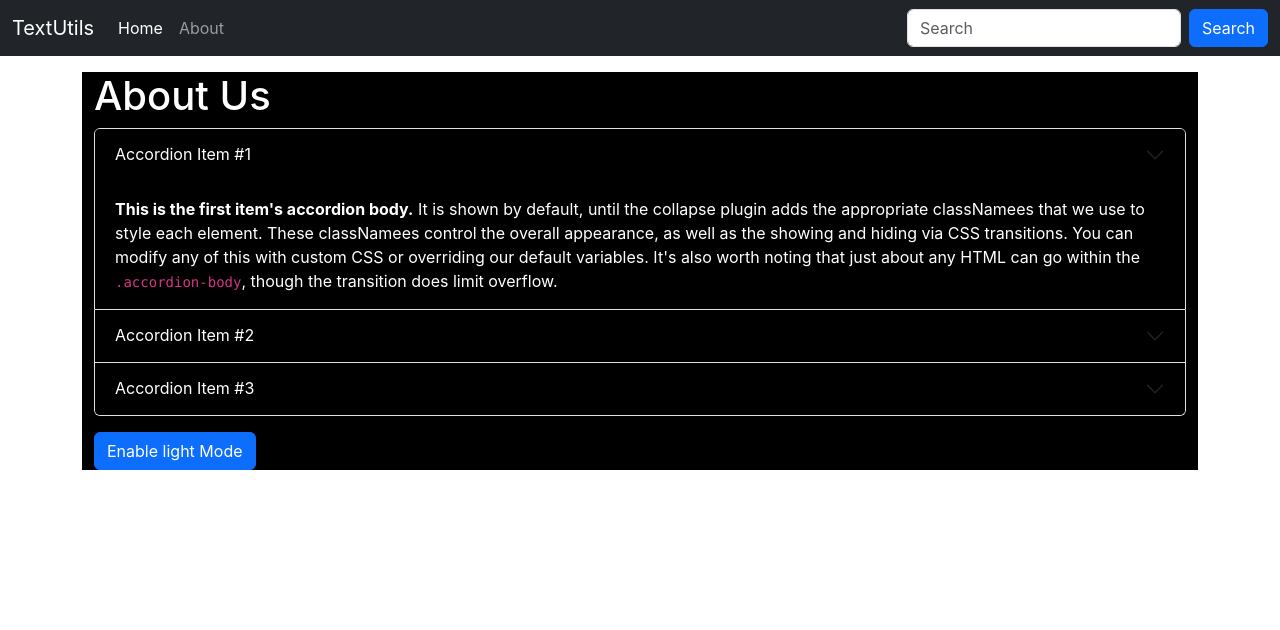
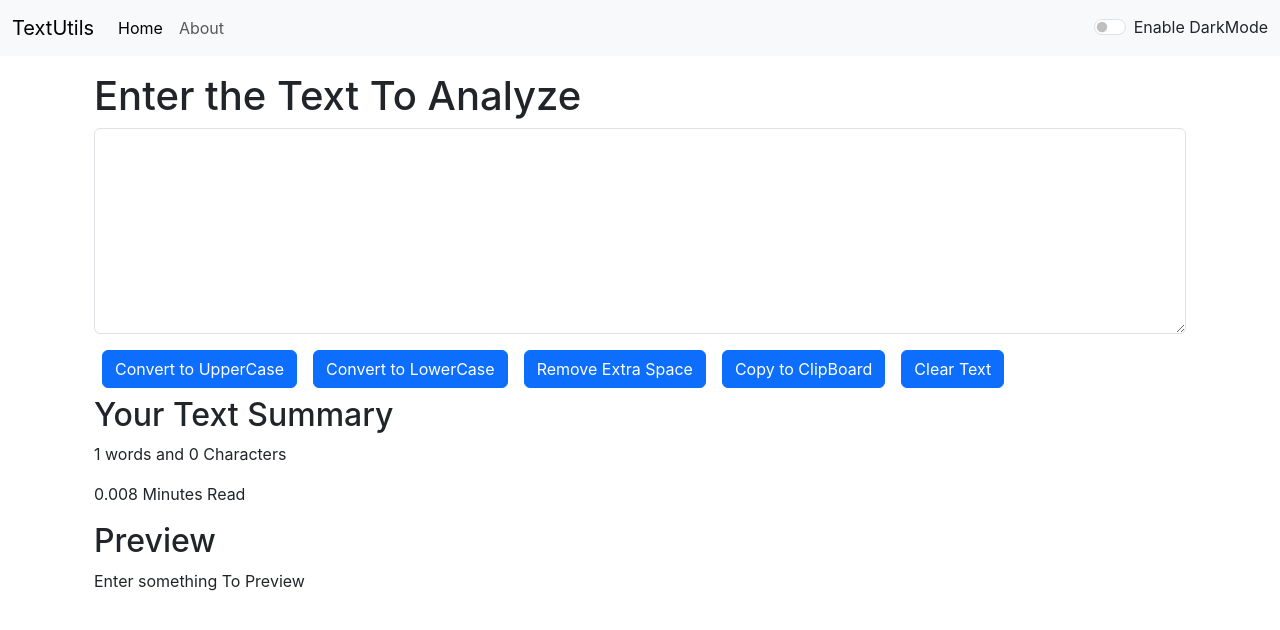
Before and after one commit to pratikdevnal/TextUtils, a React (Create React App) app: page / in a window 1280 px wide. Shown: the top 630 px of the page. Built offline with nearby package versions, Linux system fonts and the light colour scheme.

Commit message:
added dark mode to whole page

```diff
--- a/src/App.js
+++ b/src/App.js
@@ -1,14 +1,26 @@
 import Navbar from './components/Navbar'
 import './App.css';
-// import TextForm from './components/TextForm';
-import About from './components/About';
+import TextForm from './components/TextForm';
+import { useState } from 'react';
+// import About from './components/About';
 function App() {
+  const [mode , setMode]=useState('light');//whether dark mode is enabled or not
+  const toggleMode = () => {
+    if(mode==='light'){
+      setMode('dark')
+      document.body.style.backgroundColor ="#042743"
+    }
+    else{
+      setMode('light')
+      document.body.style.backgroundColor ="white"
+    }
+  }
   return (
     <>
-<Navbar title="TextUtils" aboutText="About"/>
+<Navbar title="TextUtils" aboutText="About" mode={mode} toggleMode={toggleMode}/>
 <div className="container my-3">
-{/* <TextForm heading="Enter the Text To Analyze"/> */}
-<About/>
+{/* <About/> */}
+<TextForm heading="Enter the Text To Analyze" mode={mode}/>
 
 </div>
 
--- a/src/components/About.js
+++ b/src/components/About.js
@@ -8,16 +8,10 @@ export default function About() {
 const [btntext , setbtntext] = useState("light")
 const toggleStyle = () =>
 {
-  if(btntext==='light')
+
+  if(myStyle.color === 'white')
   {
     setbtntext('Dark')
-  }
-  else
-  {
-    setbtntext('light')
-  }
-  if(myStyle.color === 'white')
-  {
     SetMyStyle(
       {
         color: 'black',
@@ -27,10 +21,12 @@ const toggleStyle = () =>
   }
   else
   {
+    setbtntext('light')
     SetMyStyle(
       {
         color: 'white',
-        backgroundColor: 'black'
+        backgroundColor: 'black',
+        border: '1px solid white'
       }
     )
   }
--- a/src/components/Navbar.js
+++ b/src/components/Navbar.js
@@ -3,7 +3,7 @@ import PropTypes from 'prop-types'
 
 export default function Navbar(props) {
   return (
-    <nav className="navbar navbar-expand-lg navbar-dark bg-dark">
+    <nav className={`navbar navbar-expand-lg navbar-${props.mode} bg-${props.mode}`}>
     <div className="container-fluid">
       <a className="navbar-brand" href="/">{props.title}</a>
       <button className="navbar-toggler" type="button" data-bs-toggle="collapse" data-bs-target="#navbarSupportedContent" aria-controls="navbarSupportedContent" aria-expanded="false" aria-label="Toggle navigation">
@@ -18,10 +18,14 @@ export default function Navbar(props) {
             <a className="nav-link" href="/">{props.aboutText}</a>
           </li>
         </ul>
-        <form className="d-flex" role="search">
+        {/* <form className="d-flex" role="search">
           <input className="form-control me-2" type="search" placeholder="Search" aria-label="Search"/>
           <button className="btn btn-primary" type="submit">Search</button>
-        </form>
+        </form> */}
+        <div className={`form-check form-switch text-${props.mode==='dark'?'light':'dark'}`}>
+          <input type="checkbox" className="form-check-input" id="flexSwitchCheckDefault" onClick={props.toggleMode}/>
+          <label  htmlFor="flexSwitchCheckDefault">Enable DarkMode</label>
+        </div>
       </div>
     </div>
   </nav>
--- a/src/components/TextForm.js
+++ b/src/components/TextForm.js
@@ -42,10 +42,10 @@ const handleClearClick = () =>
 }
 return (
 <>
-<div className ="container">
+<div className ={`container text-${props.mode==='dark'?'light':'dark'}`}>
     <h1>{props.heading}</h1>
     <div className="mb-3">
-    <textarea className="form-control" id="myBox" rows="8" value={text} onChange={handleOnChange}></textarea>
+    <textarea className={`form-control text-${props.mode==='dark'?'light':'dark'}`} id="myBox" rows="8" value={text} onChange={handleOnChange} style={{backgroundColor: props.mode === 'light'?'white':'#042743'}}></textarea>
     </div>
     <button className="btn btn-primary mx-2" onClick={handleUpClick}>Convert to UpperCase</button>
     <button className="btn btn-primary mx-2" onClick={handleDownClick}>Convert to LowerCase</button>
@@ -53,12 +53,12 @@ return (
     <button className="btn btn-primary mx-2" onClick={handleCopyClick}>Copy to ClipBoard</button>
     <button className="btn btn-primary mx-2" onClick={handleClearClick}>Clear Text</button>
 </div>
-<div className="container my-2">
+<div className={`container my-2 text-${props.mode==='dark'?'light':'dark'}`}>
     <h2>Your Text Summary</h2>
     <p>{text.split(" ").length} words and {text.length} Characters</p>
     <p>{0.008 * text.split(" ").length} Minutes Read</p>
     <h2>Preview</h2>
-    <p>{text}</p>
+    <p>{text.length>0?text:"Enter something To Preview"}</p>
 </div>
 </>
 
```
